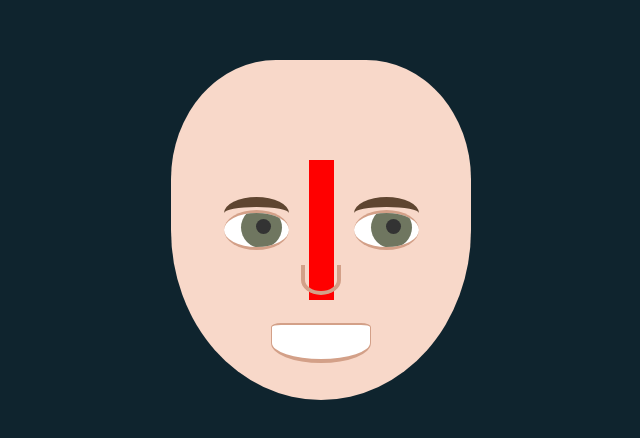
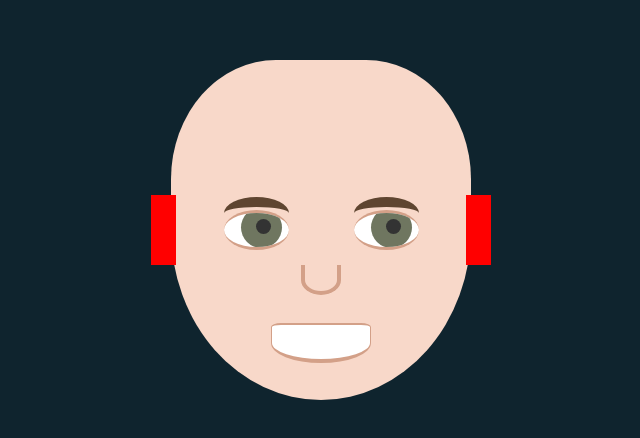
Before and after one commit to Annie-Huang/me-in-css, a website: page index.html in a window 1280 px wide. Shown: the part 170-608 px from the top of the page, without its empty margins (319-959 px from the left). Drawn offline with Linux system fonts and the light colour scheme.

Commit message:
Position the ears

```diff
--- a/style.css
+++ b/style.css
@@ -114,6 +114,10 @@ body {
 }
 
 .ears {
+  position: absolute;
+  width: 340px;
+  display: flex;
+  justify-content: space-between;
 }
 .ear {
   width: 25px;
```
